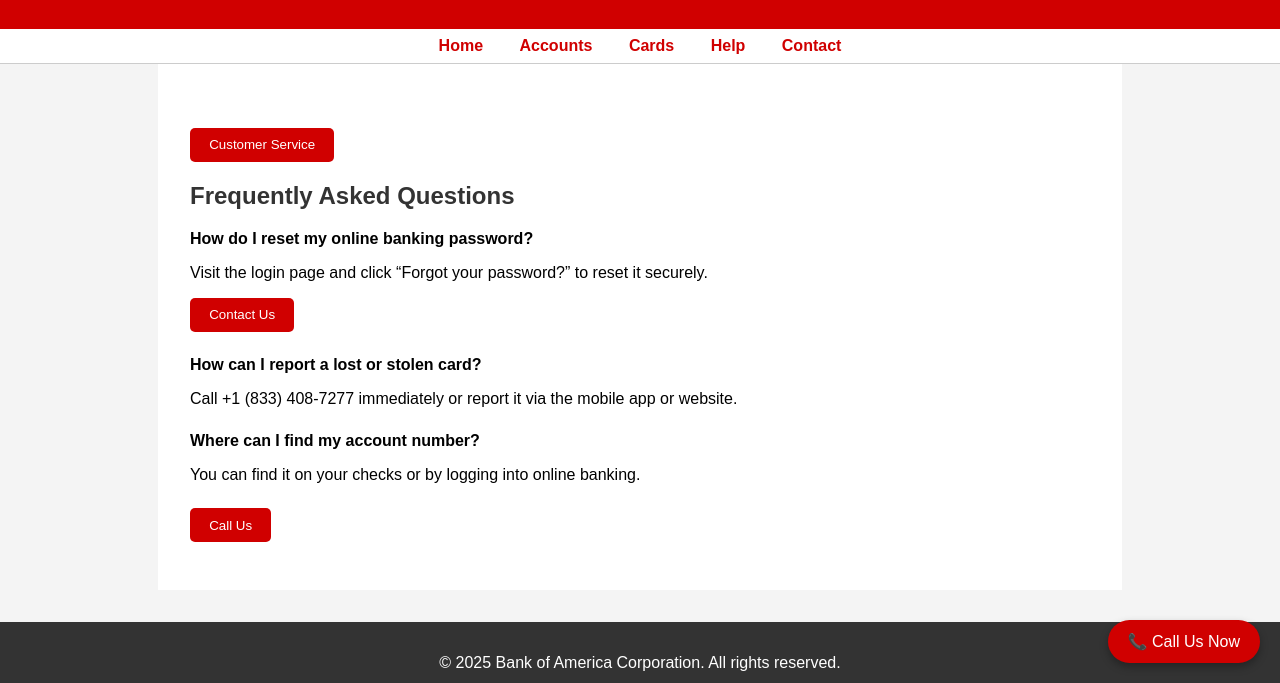
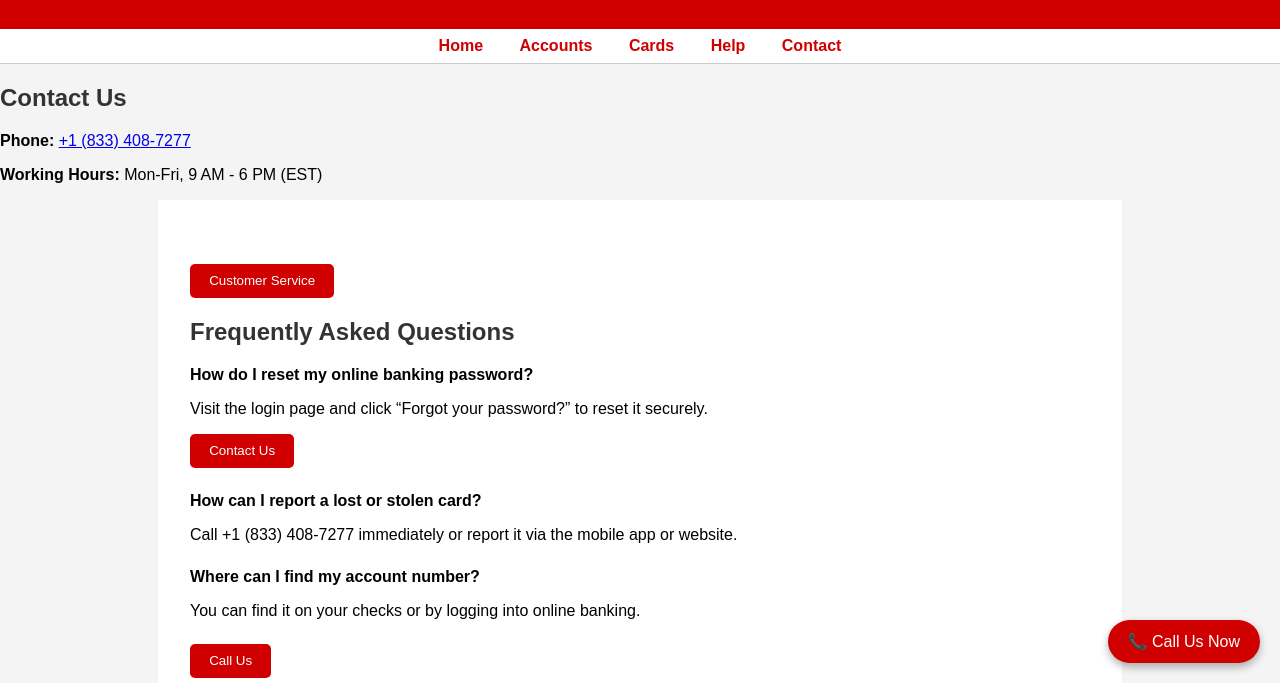
Before and after one commit to kartiks01/n-real-estates, a plain HTML site: page index.html in a window 1280 px wide. Shown: the part 117-800 px from the top of the page. Drawn offline with Linux system fonts and the light colour scheme.

Commit message:
Update index.html

```diff
--- a/index.html
+++ b/index.html
@@ -116,6 +116,13 @@
   <a href="#">Contact</a>
 </nav>
 
+<div class="container">
+    <div class="contact-box">
+      <h2>Contact Us</h2>
+      <p><strong>Phone:</strong> <a href="tel:+18334087277">+1 (833) 408-7277</a></p>
+      <p><strong>Working Hours:</strong> Mon-Fri, 9 AM - 6 PM (EST)</p>
+    </div>
+
 <main>
   <section class="faq">
 
```
